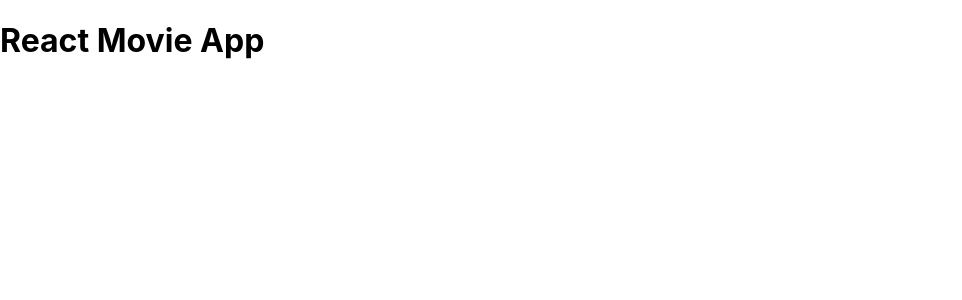
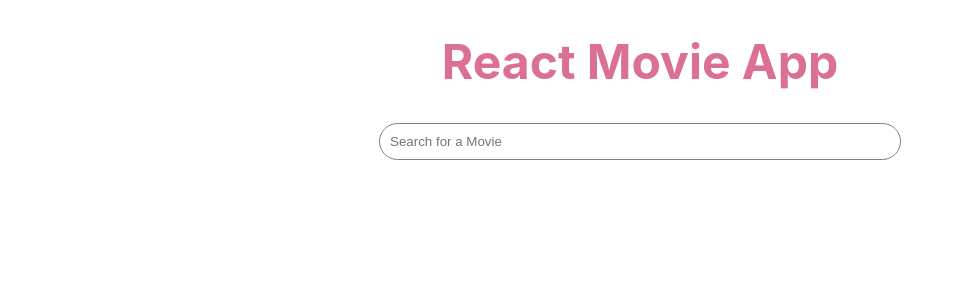
Before and after one commit to fabcodingzest/React-Movie-App, a React (Create React App) app: page / in a window 1280 px wide. Shown: the top 300 px of the page, without its empty margins (0-962 px from the left). Built offline with nearby package versions, Linux system fonts and the light colour scheme.

Commit message:
Added Header Component with Styled Components

```diff
--- a/package.json
+++ b/package.json
@@ -8,7 +8,8 @@
     "@testing-library/user-event": "^7.2.1",
     "react": "^16.12.0",
     "react-dom": "^16.12.0",
-    "react-scripts": "3.3.0"
+    "react-scripts": "3.3.0",
+    "styled-components": "^4.4.1"
   },
   "scripts": {
     "start": "react-scripts start",
--- a/src/App.js
+++ b/src/App.js
@@ -1,10 +1,10 @@
-import React from 'react';
-
+import React from "react";
+import Header from "./Components/Header";
 
 function App() {
   return (
-    <div className="App">
-      <h1>React Movie App</h1>
+    <div>
+      <Header/>
     </div>
   );
 }
--- /dev/null
+++ b/src/Components/Header.js
@@ -0,0 +1,38 @@
+import React from "react";
+import styled from "styled-components";
+
+const Heading = styled.h1`
+  font-size: 1.5em;
+  text-align: center;
+  color: palevioletred;
+`;
+const Input = styled.div`
+  font-size: 1.5em;
+  text-align: center;
+  color: palevioletred;
+
+  & input {
+    padding: 10px;
+    border-radius: 100px;
+    border: 1px solid grey;
+    width: 500px;
+    outline: none;
+  }
+`;
+
+function Header() {
+  return (
+    <div>
+      <Heading>
+        <h1>React Movie App</h1>
+      </Heading>
+      <Input>
+        <div>
+          <input placeholder="Search for a Movie"></input>
+        </div>
+      </Input>
+    </div>
+  );
+}
+
+export default Header;
```
Also changed, not shown: src/Constants/logo192.png (added), 1 other file (tests, documents, lock files or other folders).
